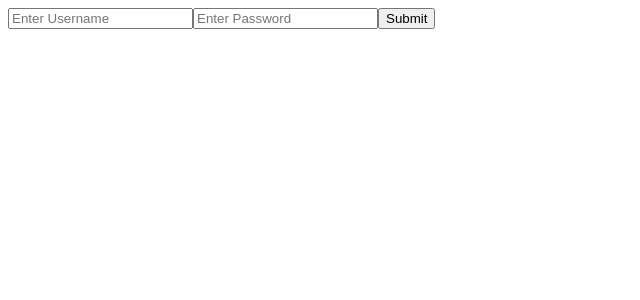
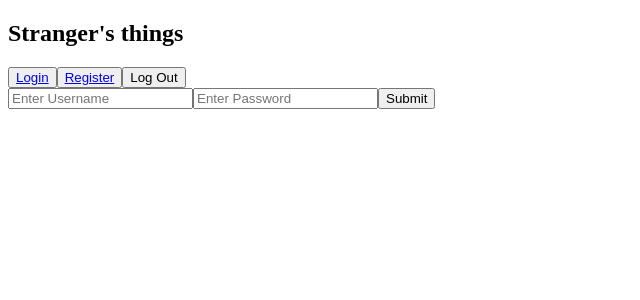
Before and after one commit to JacobCunico/my-strangers-things, a React (Create React App) app: page /login in a window 1280 px wide. Shown: the top 300 px of the page, without its empty margins (0-640 px from the left). Built offline with nearby package versions, Linux system fonts and the light colour scheme; no server answers.

Commit message:
Nav Bar, logout, login working

```diff
--- a/src/ajax-requests/index.js
+++ b/src/ajax-requests/index.js
@@ -75,6 +75,7 @@ export const makePost = async (post, token) => {
     console.log(result);
     return result
   } catch (err) {
+    alert(err.message);
     console.error(err);
   }
 }
--- a/src/componenets/App.js
+++ b/src/componenets/App.js
@@ -1,6 +1,6 @@
 import React, { useState, useEffect } from 'react';
 import { Routes, Route, Link } from 'react-router-dom';
-import { Register, Posts, Login, CreatePost } from "./";
+import { Register, Posts, Login, CreatePost, Nav } from "./";
 import { fetchPosts } from '../ajax-requests';
 
 
@@ -32,6 +32,7 @@ function App() {
 
     return (
         <div>
+            <Nav setToken={setToken} />
             <Routes>
                 <Route
                     path='/'
@@ -39,7 +40,7 @@ function App() {
                 />
                   <Route
                     path='/login'
-                    element={<Login setToken={setToken}/>}
+                    element={<Login setToken={setToken} />}
                 />
                 <Route
                     path='/register'
@@ -47,7 +48,7 @@ function App() {
                 />
                 <Route
                     path='/create-post'
-                    element={<CreatePost token={token} getPosts={getPosts}/>}
+                    element={<CreatePost token={token} getPosts={getPosts} />}
                 />
             </Routes>
         </div>
--- a/src/componenets/Login.js
+++ b/src/componenets/Login.js
@@ -14,7 +14,9 @@ function Login({ setToken }) {
             if (results.success) {
                 setToken(results.data.token);
                 window.localStorage.setItem('token', results.data.token);
+                alert('Login Successfull');
             }
+
         }
 
         return (
--- /dev/null
+++ b/src/componenets/Nav.js
@@ -0,0 +1,23 @@
+import React from "react";
+import { Link } from 'react-router-dom';
+
+
+function Nav({ setToken }) {
+    function logout() {
+        setToken('');
+        window.localStorage.removeItem('token');
+        alert('You have been logged out');
+
+    }
+
+    return(
+        <nav>
+            <h1>Stranger's things</h1>
+            <button><Link to='/login'>Login</Link></button>
+            <button><Link to='/Register'>Register</Link></button>
+            <button onClick={logout}>Log Out</button>
+        </nav>
+    )
+}
+
+export default Nav;
--- a/src/componenets/index.js
+++ b/src/componenets/index.js
@@ -2,4 +2,5 @@ export { default as App } from "./App";
 export { default as Register } from "./Register";
 export { default as Posts } from "./Posts";
 export { default as Login } from "./Login"
-export { default as CreatePost } from "./CreatePost"
+export { default as CreatePost } from "./CreatePost";
+export { default as Nav } from "./Nav"
```
